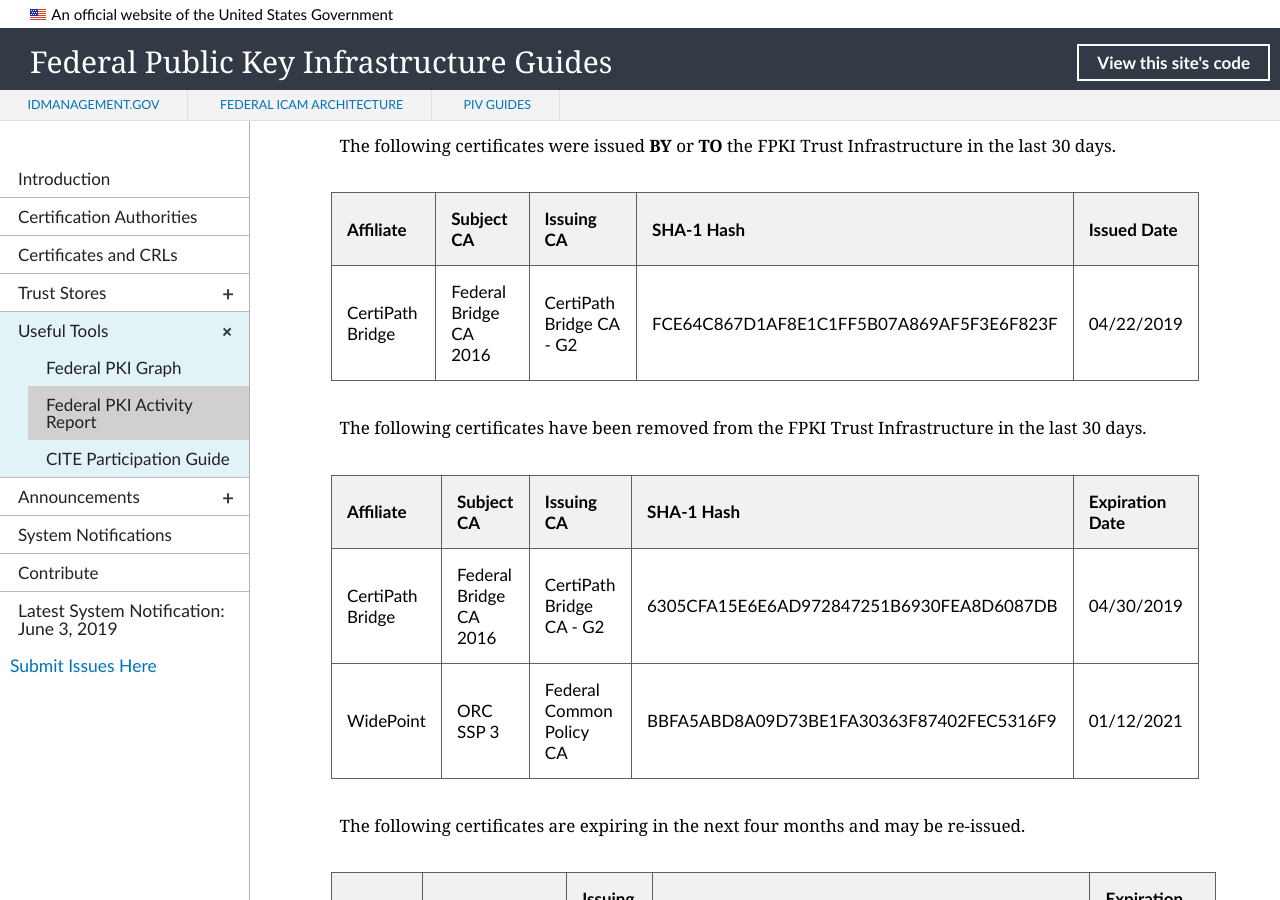
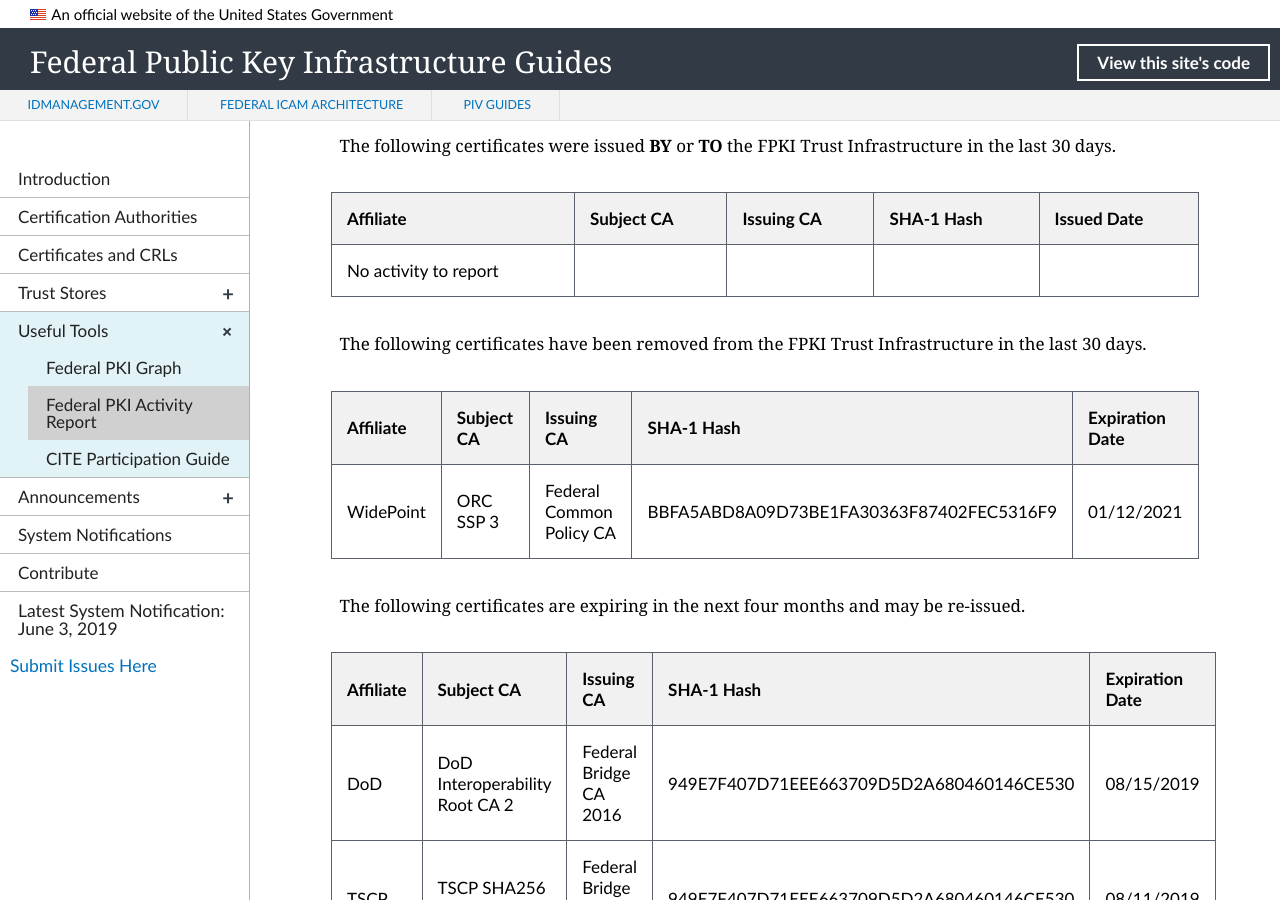
Before and after one commit to GSA/fpki-guides, a Jekyll site: the page built from _tools/03_fpki_activity_report.md, in a window 1280 px wide and 900 px high, scrolled down 1644 px. Built offline with Jekyll 4.4.1, drawn with Linux system fonts in a browser that asks for light colours; nearby versions of some CDN libraries; library files that are not in the unit come from our copies.

Commit message:
Update for May 2016

```diff
--- a/_tools/03_fpki_activity_report.md
+++ b/_tools/03_fpki_activity_report.md
@@ -30,13 +30,12 @@
 
 | Affiliate | Subject CA | Issuing CA | SHA-1 Hash | Issued Date |
 | --------- | ---------- | ---------- | ------ | ------ |
-| CertiPath Bridge | Federal Bridge CA 2016 | CertiPath Bridge CA - G2 | FCE64C867D1AF8E1C1FF5B07A869AF5F3E6F823F | 04/22/2019 |
+| No activity to report | | | | |
 
 The following certificates have been removed from the FPKI Trust Infrastructure in the last 30 days.
 
 | Affiliate | Subject CA | Issuing CA | SHA-1 Hash | Expiration Date |
 | --------- | ---------- | ---------- | ------ | ------ |
-| CertiPath Bridge | Federal Bridge CA 2016 | CertiPath Bridge CA - G2 | 6305CFA15E6E6AD972847251B6930FEA8D6087DB | 04/30/2019 |
 | WidePoint | ORC SSP 3 | Federal Common Policy CA | BBFA5ABD8A09D73BE1FA30363F87402FEC5316F9 | 01/12/2021 |
 
 The following certificates are expiring in the next four months and may be re-issued.
```
